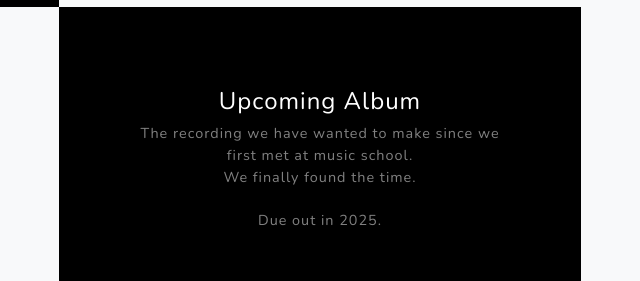
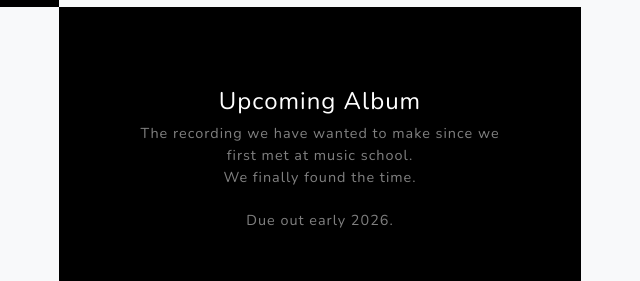
Before and after one commit to jgab3103/SAJA, a plain HTML site: page docs/index.html in a window 1280 px wide. Shown: the part 2120-2401 px from the top of the page, 581-1221 px from the left. Drawn offline with nearby package versions, Linux system fonts and the light colour scheme.

Commit message:
Update index.html

```diff
--- a/docs/index.html
+++ b/docs/index.html
@@ -152,7 +152,7 @@ Through their multidisciplinary practices, they reflect diverse interests that r
                             <div class="d-flex h-100">
                                 <div class="project-text w-100 my-auto text-center text-lg-left">
                                     <h4 class="text-white">Upcoming Album</h4>
-                                    <p class="mb-0 text-white-50">The recording we have wanted to make since we first met at music school. <br/>We finally found the time. <br/><br/>Due out in 2025.</p>
+                                    <p class="mb-0 text-white-50">The recording we have wanted to make since we first met at music school. <br/>We finally found the time. <br/><br/>Due out early 2026.</p>
                                 </div>
                             </div>
                         </div>
```
